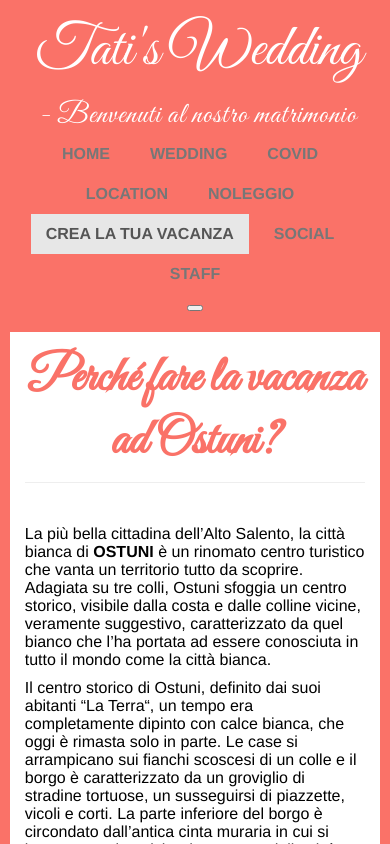
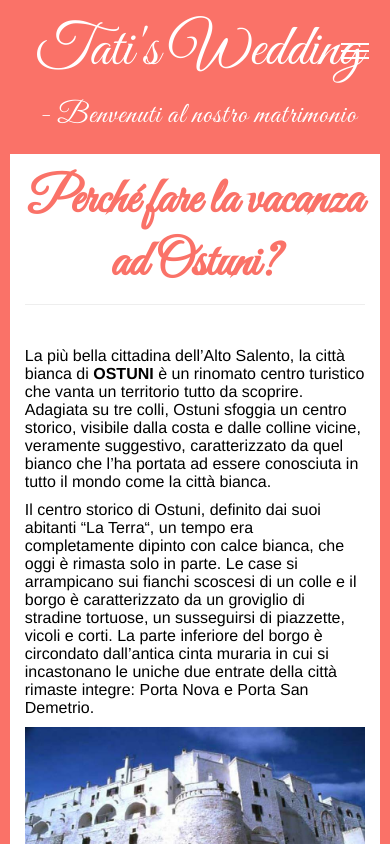
Before and after one commit to morphalex90/tatiswedding, a Next.js app: page /crea-la-tua-vacanza in a window 390 px wide. Shown: the top 844 px of the page. Built offline with nearby package versions, Linux system fonts and the light colour scheme; no server answers.

Commit message:
fix mobile menu

```diff
--- a/src/css/_header.scss
+++ b/src/css/_header.scss
@@ -1,6 +1,8 @@
 .header {
     padding: 5px 0 20px 0;
     text-align: center;
+    z-index: 1;
+    position: relative;
 
     &__container {
         width: 100%;
@@ -34,5 +36,43 @@
     &__menu {
         width: 100%;
         margin: auto;
+
+        &.is-open {
+            display: block;
+        }
+
+        @media only screen and (max-width: 768px) {
+            // 768 and down
+            display: none;
+        }
+    }
+
+    &__mobile-menu-toggle {
+        position: absolute;
+        top: 0;
+        right: 0;
+
+        @media only screen and (min-width: 768px) {
+            display: none;
+        }
+
+        button {
+            position: absolute;
+            right: 15px;
+            top: 42px;
+            height: 22px;
+            width: 40px;
+            border: 0;
+            background-color: transparent;
+            cursor: pointer;
+
+            span {
+                display: block;
+                height: 2px;
+                width: 100%;
+                background-color: #fff;
+                margin-bottom: 5px;
+            }
+        }
     }
 }
```
